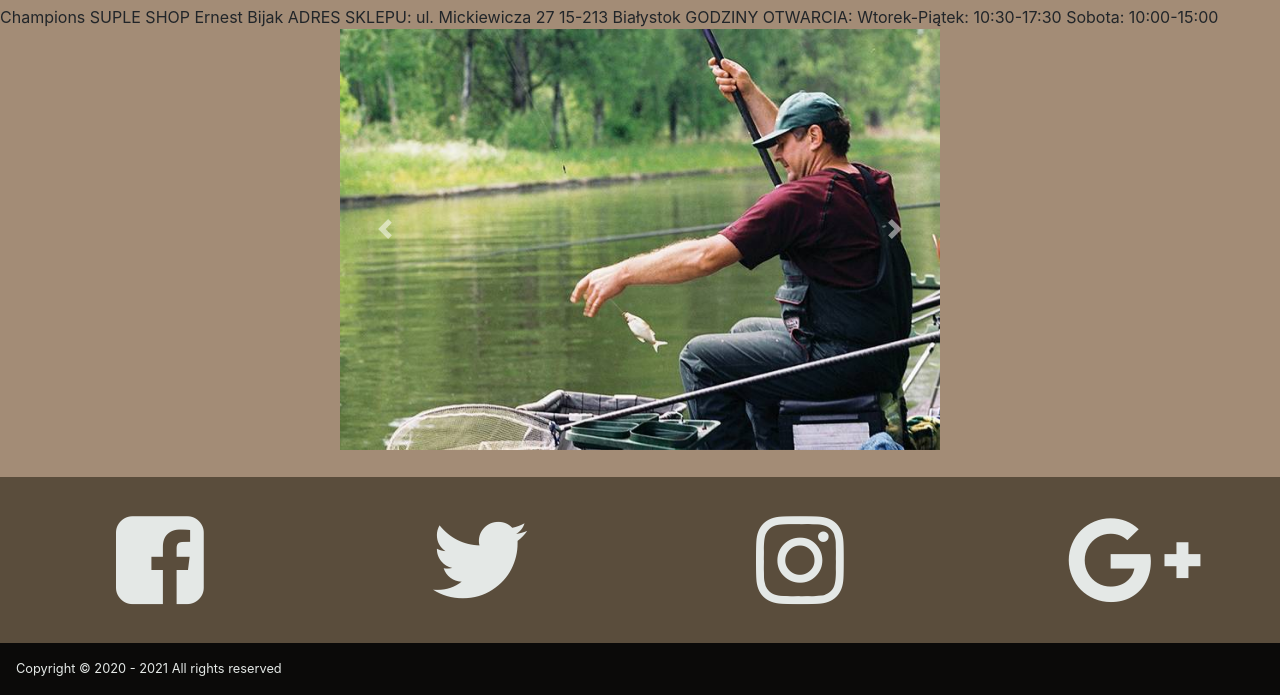
After one commit to Vydrsky/Ryba_w_Sieci, a PHP site: page /front/o_nas_front.php in a window 1280 px wide. The commit adds this page. Shown: the part 1083-1778 px from the top of the page. Run offline with PHP 8.4, Linux system fonts and the light colour scheme.

Commit message:
includes,caruses,colors twitter etc

```diff
--- /dev/null
+++ b/front/o_nas_front.php
@@ -0,0 +1,161 @@
+<!DOCTYPE html>
+<html lang="en">
+
+<head>
+    <meta charset="UTF-8">
+    <meta http-equiv="X-UA-Compatible" content="IE=edge">
+    <meta name="viewport" content="width=device-width, initial-scale=1.0">
+    <title>O nas</title>
+
+
+    <meta charset="utf-8">
+    <meta name="viewport" content="width=device-width, initial-scale=1" />
+    <meta name="description" content="Serwis Wędkarski" />
+    <link href="https://fonts.googleapis.com/css2?family=Roboto:ital,wght@0,300;0,500;1,500&display=swap" rel="stylesheet">
+    <link href="https://fonts.googleapis.com/css2?family=Exo&display=swap" rel="stylesheet">
+    <link rel="stylesheet" href="styles/main_styles.css" />
+    <link rel="stylesheet" href="styles/start_styles.css" />
+    <link rel="stylesheet" href="fontello/css/fontello.css" />
+    <link rel="icon" href="favicon.ico" />
+    <!-- Latest compiled and minified CSS -->
+    <link rel="stylesheet" href="https://maxcdn.bootstrapcdn.com/bootstrap/4.5.2/css/bootstrap.min.css">
+
+    <!-- jQuery library -->
+    <script src="https://ajax.googleapis.com/ajax/libs/jquery/3.5.1/jquery.min.js"></script>
+
+    <!-- Popper JS -->
+    <script src="https://cdnjs.cloudflare.com/ajax/libs/popper.js/1.16.0/umd/popper.min.js"></script>
+
+    <!-- Latest compiled JavaScript -->
+    <script src="https://maxcdn.bootstrapcdn.com/bootstrap/4.5.2/js/bootstrap.min.js"></script>
+    <style>
+        #container h1 {
+            margin-left: 50;
+            text-align: center;
+        }
+
+
+        .container {
+            width: 600px;
+            text-align: center;
+
+        }
+
+        #carouselExampleControls {
+            text-align: center;
+            vertical-align: middle;
+        }
+
+        #carouselExampleControls.carousel.slide {
+
+            height: 400px;
+            width: 600px;
+            margin-left: auto;
+            margin-right: auto;
+        }
+    </style>
+</head>
+
+<body>
+    <header>
+        <div class="inline-header-container-left">
+            <a href="index.php?state=start">
+                <div id="header-image">
+                    <img src="images/logo.png" />
+                </div>
+            </a>
+            <div id="header-title">RYBA-W-SIECI</div>
+        </div>
+        <div class="inline-header-container-right">
+            <div class="header-link">Zaloguj się</div>
+            <div class="header-link">Stwórz Konto</div>
+            <a href="index.php?state=o_nas">
+                <div class="header-link">O Nas</div>
+            </a>
+        </div>
+    </header>
+    <summary>
+        <p>Lorem ipsum dolor sit amet, consectetur adipiscing elit. Phasellus iaculis quam quis ligula laoreet porta. Phasellus aliquet vel orci a suscipit. Vivamus aliquet, urna vitae dapibus condimentum, velit erat bibendum velit, nec dignissim libero metus et arcu. Nulla ut risus id massa imperdiet venenatis. Fusce hendrerit pretium pulvinar. Quisque sodales tincidunt arcu, ac gravida mauris vehicula sodales. Proin hendrerit egestas tortor nec rhoncus. Etiam sit amet dictum eros. Quisque sed risus id nibh interdum fringilla et et metus. Donec lorem augue, hendrerit nec ligula id, scelerisque placerat elit. Ut at nisi elementum, volutpat metus id, laoreet nunc. Aenean facilisis cursus metus sit amet laoreet. Donec bibendum, lacus non euismod vestibulum, orci velit cursus orci, sed mattis metus turpis eget neque.</p>
+    </summary>
+    <main>
+        <div id="container">
+            <h1>O nas</h1>
+
+
+
+
+
+
+            <div id="map">
+                <iframe src="https://www.google.com/maps/embed?pb=!1m18!1m12!1m3!1d2547.034268867592!2d18.789220815929138!3d50.3286119040172!2m3!1f0!2f0!3f0!3m2!1i1024!2i768!4f13.1!3m3!1m2!1s0x47112ded8bad65af%3A0x92bd7b7e54554b4c!2sZabrze!5e0!3m2!1spl!2spl!4v1637592958532!5m2!1spl!2spl" width="600" height="450" style="border:0;" allowfullscreen="" loading="lazy"></iframe>
+            </div>
+            <div id="addr">
+            Champions SUPLE SHOP Ernest Bijak
+
+            ADRES SKLEPU:
+            ul. Mickiewicza 27
+            15-213 Białystok
+
+            GODZINY OTWARCIA:
+            Wtorek-Piątek: 10:30-17:30
+            Sobota: 10:00-15:00
+            </div>
+
+            <div id="carouselExampleControls" class="carousel slide" data-ride="carousel">
+                <div class="carousel-inner">
+                    <div class="carousel-item active">
+                        <img class="d-block w-30 " src="photos/pobrane.jpg" alt="First slide">
+                    </div>
+                    <div class="carousel-item">
+                        <img class="d-block w-30 " src="photos/pobrane3.jpg" alt="Second slide">
+                    </div>
+                    <div class="carousel-item">
+                        <img class="d-block w-30 " src="photos/pobrane2.jpg" alt="Third slide">
+                    </div>
+                </div>
+                <a class="carousel-control-prev" href="#carouselExampleControls" role="button" data-slide="prev">
+                    <span class="carousel-control-prev-icon" aria-hidden="true"></span>
+                    <span class="sr-only">Previous</span>
+                </a>
+                <a class="carousel-control-next" href="#carouselExampleControls" role="button" data-slide="next">
+                    <span class="carousel-control-next-icon" aria-hidden="true"></span>
+                    <span class="sr-only">Next</span>
+                </a>
+            </div>
+        </div>
+
+
+
+
+
+    </main>
+
+
+    <div id="social-media-container">
+        <a href="https://www.facebook.com/">
+            <div id="facebook">
+                <i class="icon-facebook-squared"></i>
+            </div>
+        </a>
+        <a href="https://twitter.com/home?lang=pl">
+            <div id="twitter">
+                <i class="icon-twitter"></i>
+            </div>
+        </a>
+        <a href="https://www.instagram.com/">
+            <div id="instagram">
+                <i class="icon-instagram"></i>
+            </div>
+        </a>
+        <a href="https://myaccount.google.com/intro/profile">
+            <div id="google">
+                <i class="icon-gplus"></i>
+            </div>
+        </a>
+    </div>
+    <footer>
+        Copyright &copy; 2020 - 2021 All rights reserved
+    </footer>
+</body>
+
+</html>
--- a/index.php
+++ b/index.php
@@ -2,7 +2,7 @@
 
 session_start();
 define('ROOT_PATH', dirname(__FILE__));
-$logicStateArray = array('start','shop'); //ADD NEW STATE WHEN NECESSARY
+$logicStateArray = array('start','shop','o_nas'); //ADD NEW STATE WHEN NECESSARY
 $state = "start";
 
 if (array_key_exists('state', $_GET)) {
--- a/styles/main_styles.css
+++ b/styles/main_styles.css
@@ -14,8 +14,12 @@
     -ms-user-select: none;
     -o-user-select: none;
     user-select: none;
+    text-decoration: none;
 }
-
+h1
+{
+    font-size: 50px;
+}
 body{
     margin: 0px;
 
@@ -124,15 +128,16 @@ main{
 }
 
 #twitter:hover{
-    background-color: lightblue;
+    background-color: #1DA1F2;
 }
 
 #instagram:hover{
-    background-color: yellow;
+
+    background: radial-gradient(circle farthest-corner at 35% 90%, #fec564, transparent 50%), radial-gradient(circle farthest-corner at 0 140%, #fec564, transparent 50%), radial-gradient(ellipse farthest-corner at 0 -25%, #5258cf, transparent 50%), radial-gradient(ellipse farthest-corner at 20% -50%, #5258cf, transparent 50%), radial-gradient(ellipse farthest-corner at 100% 0, #893dc2, transparent 50%), radial-gradient(ellipse farthest-corner at 60% -20%, #893dc2, transparent 50%), radial-gradient(ellipse farthest-corner at 100% 100%, #d9317a, transparent), linear-gradient(#6559ca, #bc318f 30%, #e33f5f 50%, #f77638 70%, #fec66d 100%);
 }
 
 #google:hover{
-    background-color: darkorange;
+    background-color: #ef3a25;
 }
 
 footer{
```
Also changed, not shown: front/start_front.php (+6 -32 lines), includes/footer.php (added, +25 -0 lines), includes/header.php (added, +17 -0 lines), back/o_nas_back.php (added), photos/pobrane.jpg (added), photos/pobrane2.jpg (added), photos/pobrane3.jpg (added).
